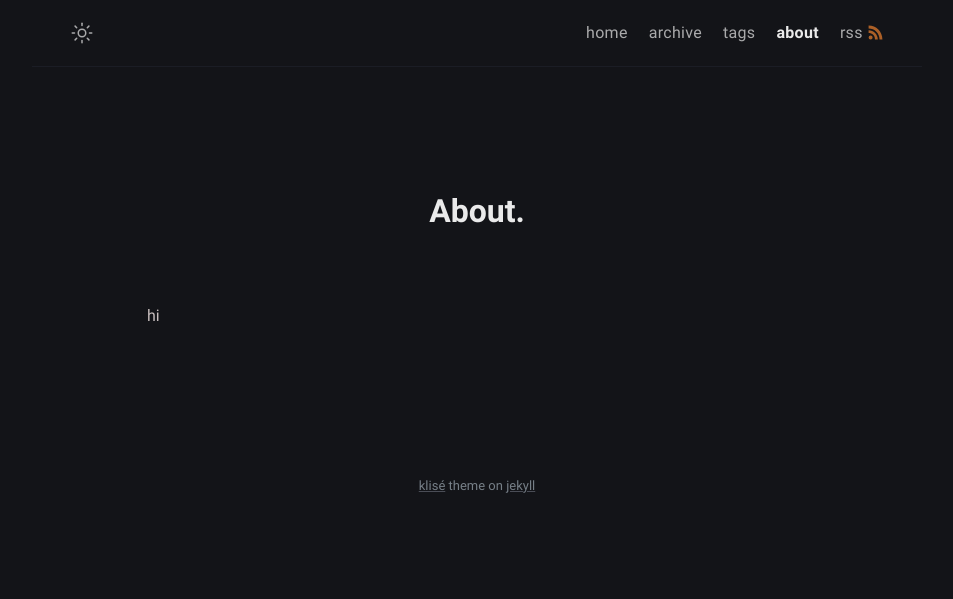
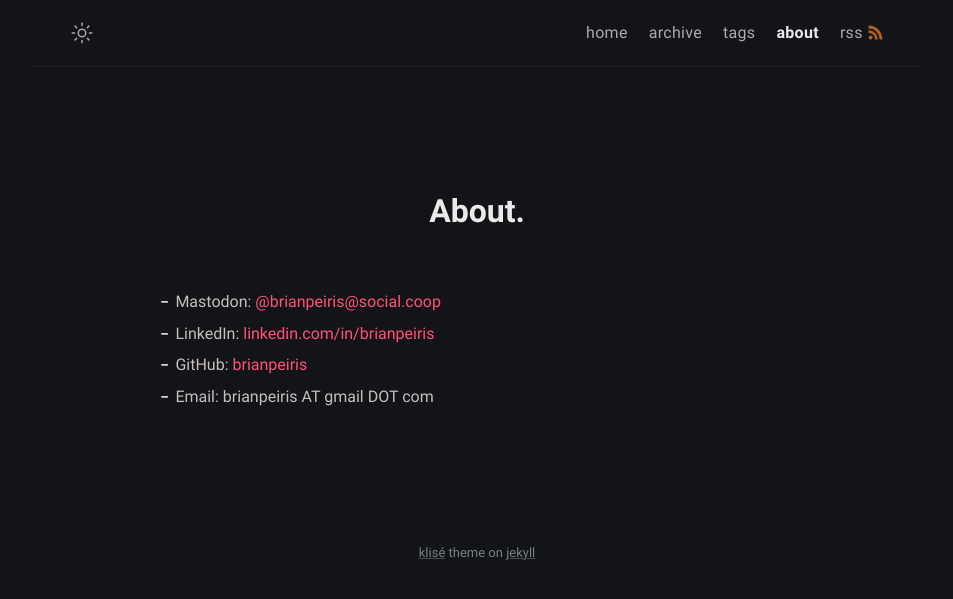
Before and after one commit to brianpeiris/brianpeiris.github.io, a Jekyll site: the page built from about.md, in a window 1280 px wide. Shown: the top 599 px of the page, without its empty margins (163-1116 px from the left). Built offline with Jekyll 4.4.1, drawn with Linux system fonts in a browser that asks for light colours.

```diff
--- a/_sass/klise/_base.scss
+++ b/_sass/klise/_base.scss
@@ -168,7 +168,7 @@ ol {
       text-align: right;
       direction: rtl;
       font-weight: $bold-weight;
-      font-size: $small-font-size;
+      font-size: $small-font-size - 2;
     }
   }
 }
--- a/_sass/klise/_syntax.scss
+++ b/_sass/klise/_syntax.scss
@@ -8,7 +8,7 @@ code {
   word-spacing: normal;
   word-break: normal;
   word-wrap: normal;
-  font-size: inherit;
+  font-size: 14px;
 
   &.highlighter-rouge {
     padding: 1px 3px;
@@ -22,7 +22,7 @@ code {
 
 // Codeblock Theme
 pre.highlight, pre {
-  margin: 0 -27px;
+  margin: 0;
   @include media-query($on-mobile) {
     margin: 0 calc(51% - 51vw);
     padding-left: 20px;
@@ -183,3 +183,10 @@ pre.highlight, pre {
 .highlight .ss {
   color: #83a598;
 }
+
+li[role=doc-endnote] {
+  p {
+    display: inline;
+    font-size: 12px;
+  }
+}
--- a/about.md
+++ b/about.md
@@ -4,4 +4,7 @@ permalink: /about/
 layout: page
 ---
 
-hi
+- Mastodon: [@brianpeiris@social.coop](https://social.coop/@brianpeiris)
+- LinkedIn: [linkedin.com/in/brianpeiris](http://linkedin.com/in/brianpeiris)
+- GitHub: [brianpeiris](https://github.com/brianpeiris)
+- Email: brianpeiris AT gmail DOT com
```
Also changed, not shown: _drafts/draft.md (deleted, +0 -6 lines), _posts/2023-10-18-test.md (deleted, +0 -6 lines), _posts/2024-07-28-llm-basic-reasoning-benchmark.md (added, +85 -0 lines), README.md, assets/images/llm-basic-reasoning-benchmark/benchmark-results.png (added), 1 other file.
